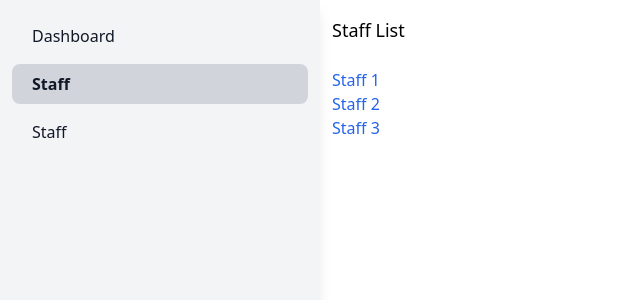
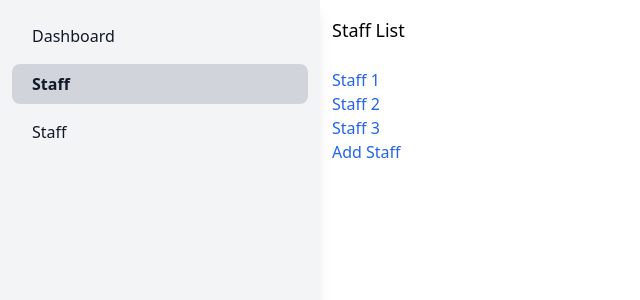
Before and after one commit to nhannm-vn/REACT_DIVIDE_ROUTER, a React (Create React App) app: page /staff in a window 1280 px wide. Shown: the top 300 px of the page, without its empty margins (0-640 px from the left). Built offline with nearby package versions, Linux system fonts and the light colour scheme.

Commit message:
update dynamic router

```diff
--- a/src/App.tsx
+++ b/src/App.tsx
@@ -1,3 +1,4 @@
+import AddStaff from 'components/AddStaff'
 import StaffItem from 'components/StaffItem'
 import MainLayout from 'layouts/MainLayout'
 import About from 'pages/About'
@@ -12,6 +13,10 @@ import { Route, Routes } from 'react-router-dom'
 
 // Dynamic Route với id nó sẽ giúp cho việc truy cập vào từng staff cụ thể
 
+// staff/add nó match với thằng staff/:id
+//Câu hỏi đặt ra là tại sao nó biết được là add mà không phải :id
+//==> do từ version 6 này nó sẽ tự động biết đc. Trước version 6 thì phải đặt theo tuần tự ưu tiên
+
 function App() {
   return (
     <div className='App'>
@@ -21,6 +26,7 @@ function App() {
           <Route path='/about' element={<About />} />
           <Route path='/staff' element={<StaffList />} />
           <Route path='/staff/:id' element={<StaffItem />} />
+          <Route path='/staff/add' element={<AddStaff />} />
         </Routes>
       </MainLayout>
     </div>
--- a/src/pages/StaffList/StaffList.tsx
+++ b/src/pages/StaffList/StaffList.tsx
@@ -45,6 +45,9 @@ export default function StaffList() {
         </li>
       </ul>
       {/* <AddStaff /> */}
+      <Link to='/staff/add' className='font-medium text-blue-600 hover:underline dark:text-blue-500'>
+        Add Staff
+      </Link>
     </div>
   )
 }
```
